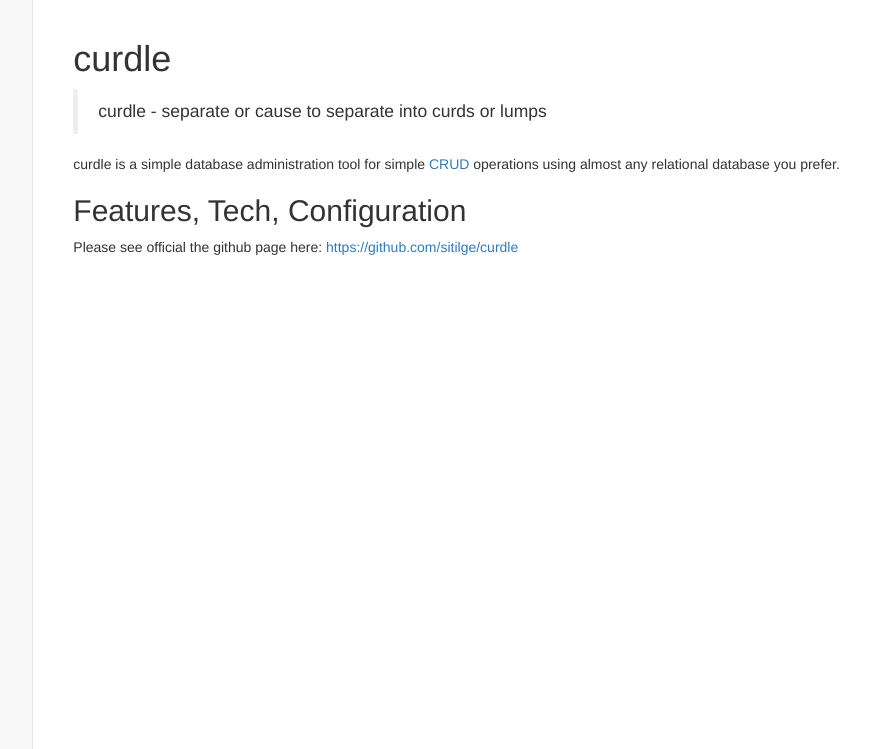
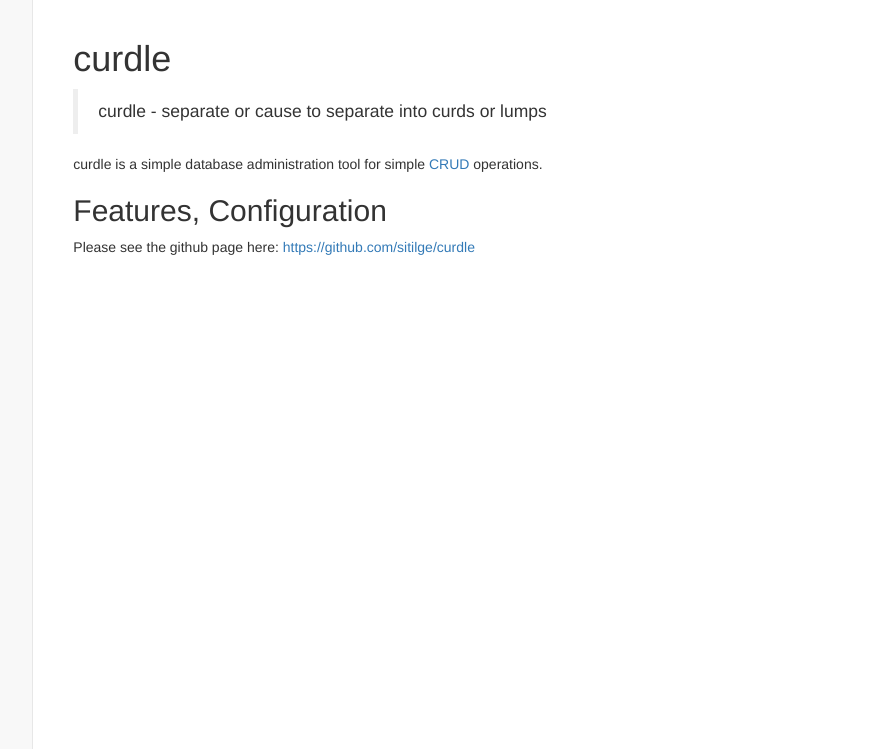
Before and after one commit to sitilge/propeller, a PHP site: template app/Views/Schema.php in a window 1280 px wide. Shown: the part 51-800 px from the top of the page, without its empty margins (180-1050 px from the left). Run offline with PHP 8.4, Linux system fonts and the light colour scheme; the template is opened without the code that fills it, so the values that code supplies are empty.

Commit message:
Updated schema view

```diff
--- a/app/Views/Schema.php
+++ b/app/Views/Schema.php
@@ -4,6 +4,6 @@
 <blockquote>
     <p>curdle - separate or cause to separate into curds or lumps</p>
 </blockquote>
-<p>curdle is a simple database administration tool for simple <a href="https://en.wikipedia.org/wiki/Create,_read,_update_and_delete">CRUD</a> operations using almost any relational database you prefer.</p>
-<h2 id="demo">Features, Tech, Configuration</h2>
-<p>Please see official the github page here: <a href="https://github.com/sitilge/curdle">https://github.com/sitilge/curdle</a></p>
+<p>curdle is a simple database administration tool for simple <a href="https://en.wikipedia.org/wiki/Create,_read,_update_and_delete">CRUD</a> operations.</p>
+<h2 id="demo">Features, Configuration</h2>
+<p>Please see the github page here: <a href="https://github.com/sitilge/curdle">https://github.com/sitilge/curdle</a></p>
```
